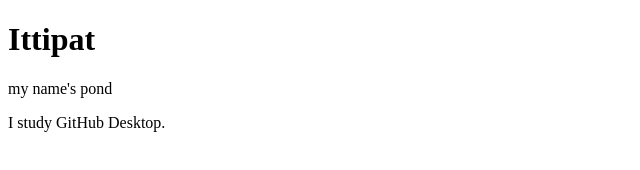
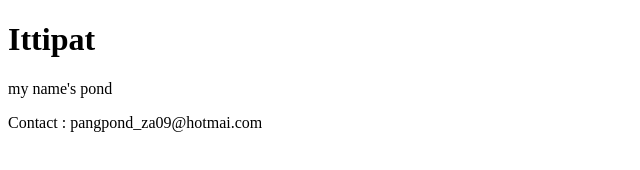
Before and after one commit to Ittipxnd/github-desktop-project_1_67, a plain HTML site: page index.html in a window 1280 px wide. Shown: the whole page, without its empty margins (0-640 px from the left). Drawn offline with Linux system fonts and the light colour scheme.

Commit message:
add contact me
add contact me

```diff
--- a/index.html
+++ b/index.html
@@ -8,6 +8,6 @@
 <body>
     <h1>Ittipat</h1>
     <p>my name's pond</p>
-    <p>I study GitHub Desktop.</p>
+    <footer>Contact : pangpond_za09@hotmai.com</footer>
 </body>
 </html>
```
